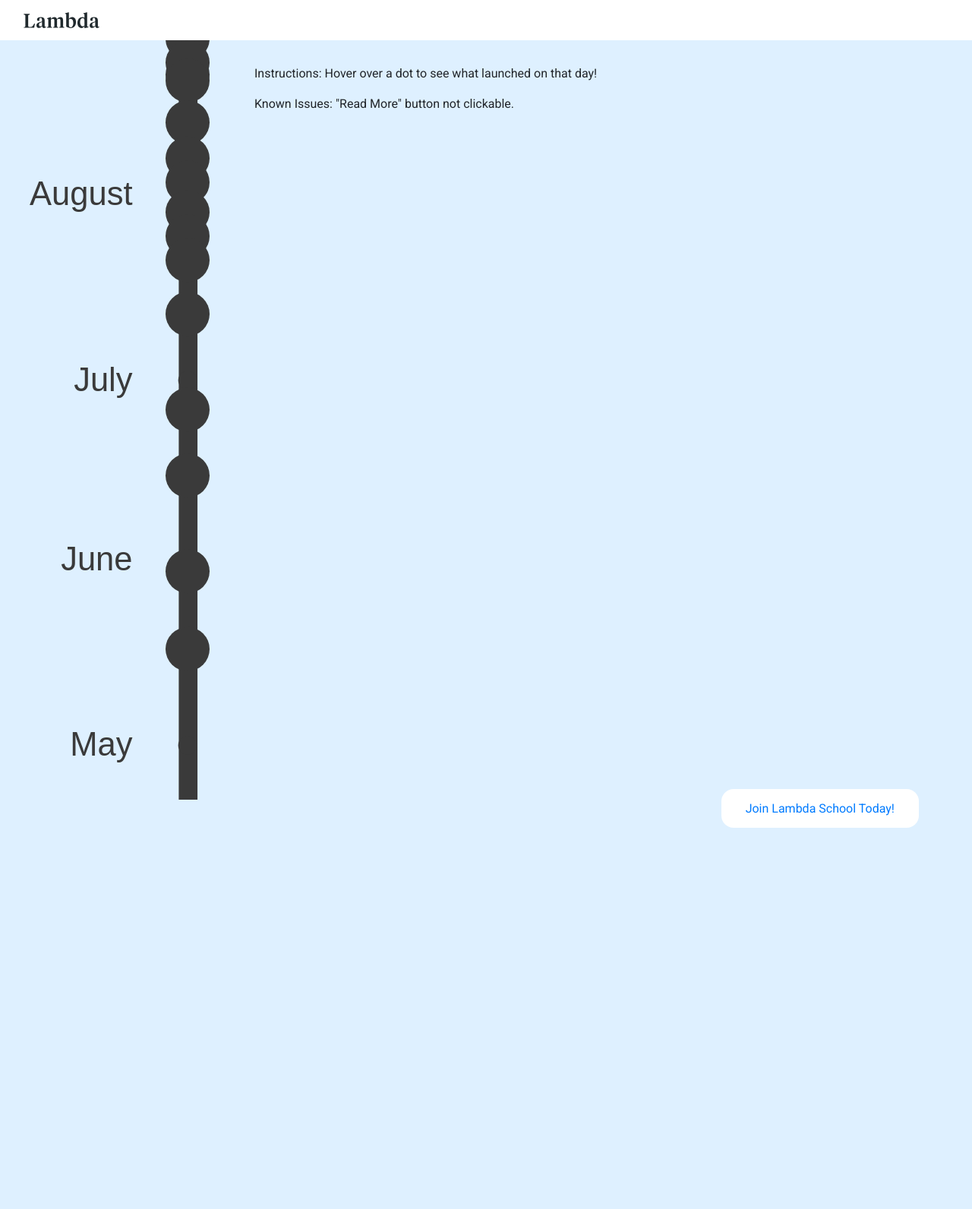
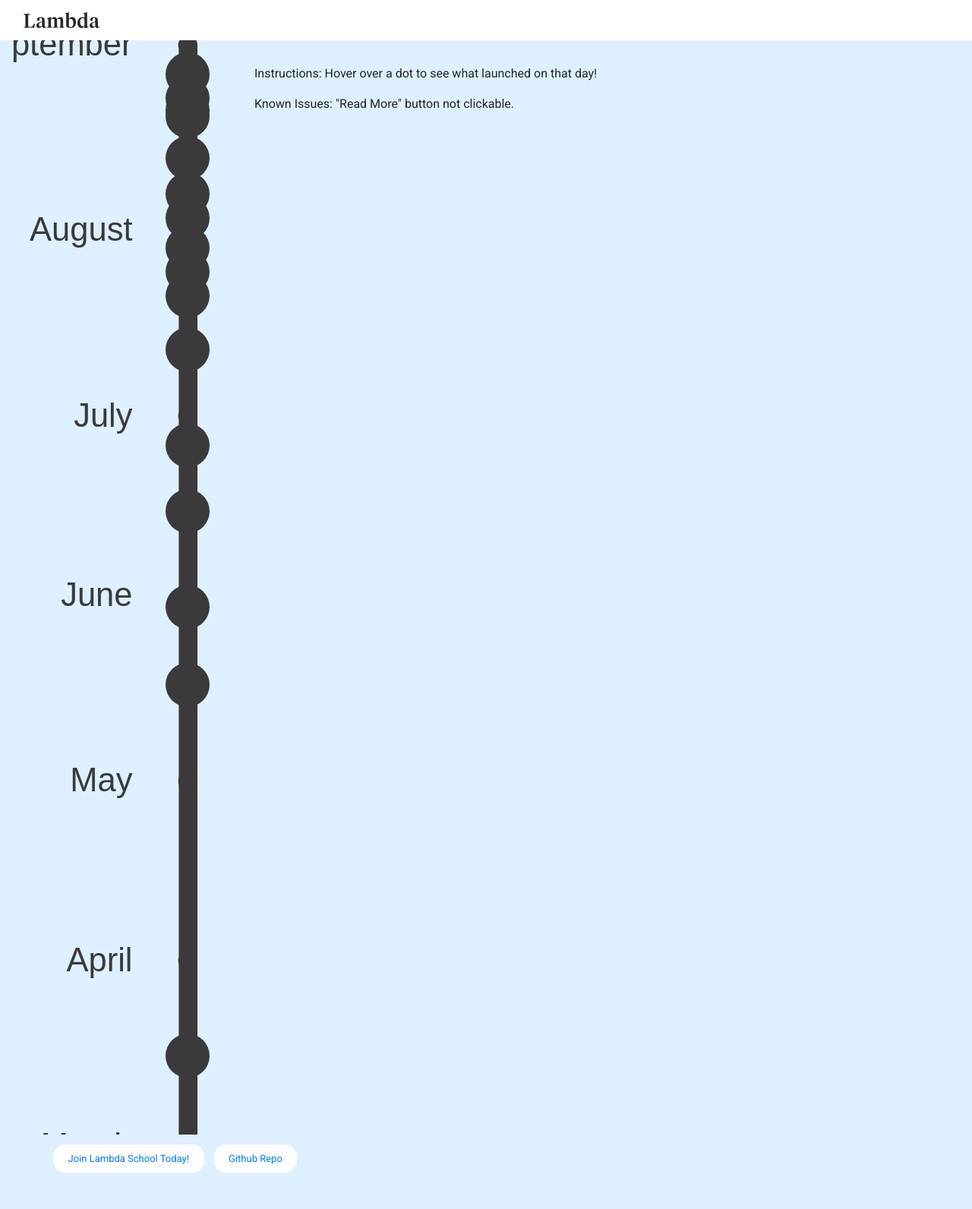
Before and after one commit to markocalvocruz/lambdatimeline, a PHP site: page /index.html in a window 1280 px wide. Shown: the whole page at 76% size. Before the commit the page ends 1090 px from the top, so only its background shows below. Run offline with PHP 8.4, Linux system fonts and the light colour scheme.

Commit message:
added github to bottom

```diff
--- a/chart.js
+++ b/chart.js
@@ -125,7 +125,7 @@ function handleMouseOver(d, i) {  // Add interactivity
 
 	//Event Date
 	info.append("div")
-		.attr("class", "right-align-container")
+		.attr("class", "center-align-container")
 		.append("span")
 		.attr("class", "event-date")
         .text(d.date.toString().slice(4,10));
--- a/index.html
+++ b/index.html
@@ -17,7 +17,11 @@
   <body>
     <nav class="navbar">
       <div class="container-fluid">
+
         <img class="navbar-logo" id="logo" src="Lambda-Name.svg" alt="Lambda School" />
+
+
+    </div>
         <!-- <img class="navbar-logo" id="logo" src="logo.svg" alt="Lambda School" />  WAIT UNTIL APPROVAL GRANTED-->
       </div>
     </nav>
@@ -38,10 +42,11 @@
       </div>
     </div>
     <div class="container">
-      <div class="row">
-        <div class="right-align-container">
+      <div class="row center-align-container">
           <a class="center action-link" href="https://lambdaschool.com/">Join Lambda School Today!</a>
-          </div>
+
+
+          <a class="action-link" href="https://github.com/markocalvocruz/lambdatimeline">Github Repo</a>
       </div>
     </div>
 
--- a/style.css
+++ b/style.css
@@ -32,7 +32,7 @@ text {
 }
 .svg-container {
   overflow: scroll;
-  margin-top: -3.5em;
+  margin-top: -.55em;
 
 }
 
@@ -41,7 +41,7 @@ text {
 
 
 #main-window {
-  height: 1000px;
+/*  height: 500px;*/
   overflow: hidden;
 }
 
@@ -115,11 +115,15 @@ text {
   width: 100%;
 }
 .center {
-  text-align: left;
+  text-align: center;
 }
 
 .action-link {
-  padding: 1em 2em;
+  padding: .7em 1.5em;
   background-color: white;
   border-radius: 16px;
+  font-size: 13px;
+  text-align: center;
+  margin-right: 1em;
+  margin-top: 1em;
 }
```
